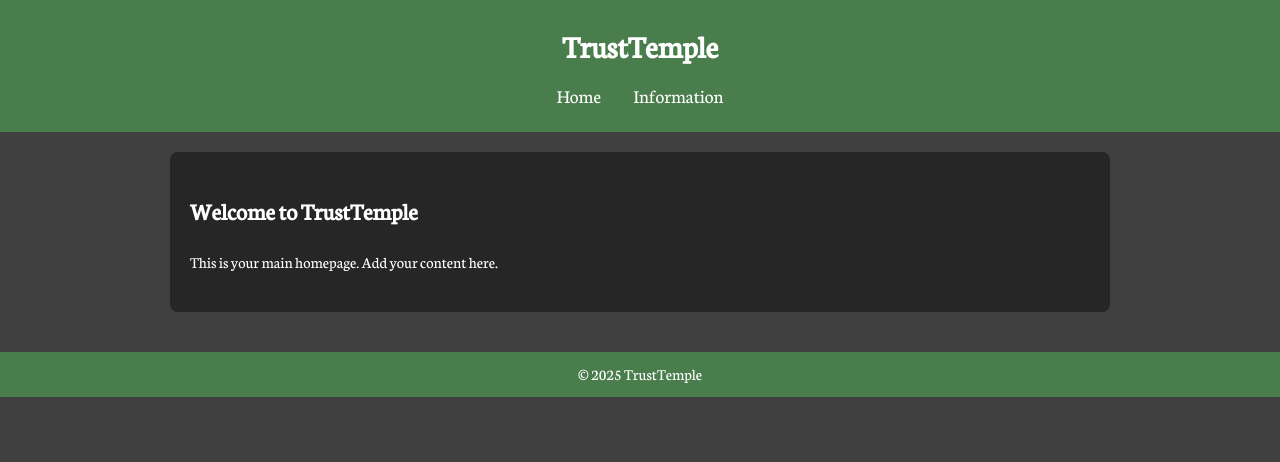
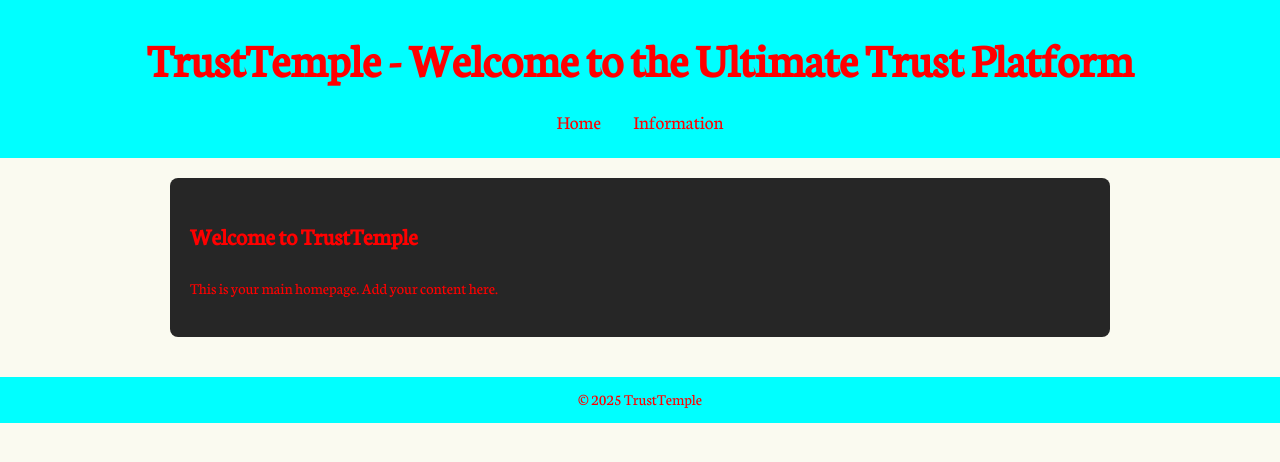
Before and after one commit to Evy1219/TrustTemple.github.io, a plain HTML site: page index.html in a window 1280 px wide. Drawn offline with Linux system fonts and the light colour scheme.

Commit message:
Update index.html

```diff
--- a/index.html
+++ b/index.html
@@ -2,7 +2,7 @@
 <html lang="en">
 <head>
 <meta charset="UTF-8" />
-<title>TrustTemple - Home</title>
+<title>TrustTemple - Welcome to the Ultimate Trust Platform</title>
 <!-- Google Font -->
 <link href="https://fonts.googleapis.com/css2?family=Neuton&display=swap" rel="stylesheet" />
 <!-- Styles -->
@@ -11,24 +11,24 @@
     font-family: 'Neuton', serif;
     margin: 0;
     padding: 0;
-    background-color: #404040;
-    color: white;
+    background-color: #fafaf0; /* very light tan/white */
+    color: red; /* all text in red */
     line-height: 1.6;
   }
   header {
-    background-color: #497e4c;
+    background-color: #00ffff; /* cyan blue */
     padding: 20px;
     text-align: center;
   }
   header h1 {
     margin: 0;
-    font-size: 2em;
+    font-size: 3em; /* larger title */
   }
   nav {
     margin-top: 10px;
   }
   nav a {
-    color: white;
+    color: red;
     margin: 0 15px;
     text-decoration: none;
     font-size: 1.2em;
@@ -40,21 +40,22 @@
     max-width: 900px;
     margin: 20px auto;
     padding: 20px;
-    background-color: #262626;
+    background-color: #262626; /* dark background for contrast */
     border-radius: 8px;
   }
   footer {
-    background-color: #497e4c;
+    background-color: #00ffff; /* cyan blue */
     padding: 10px;
     text-align: center;
     margin-top: 40px;
+    color: red; /* make footer text red as well */
   }
 </style>
 </head>
 <body>
 
 <header>
-  <h1>TrustTemple</h1>
+  <h1>TrustTemple - Welcome to the Ultimate Trust Platform</h1>
   <nav>
     <a href="index.html">Home</a>
     <a href="information.html">Information</a>
```
